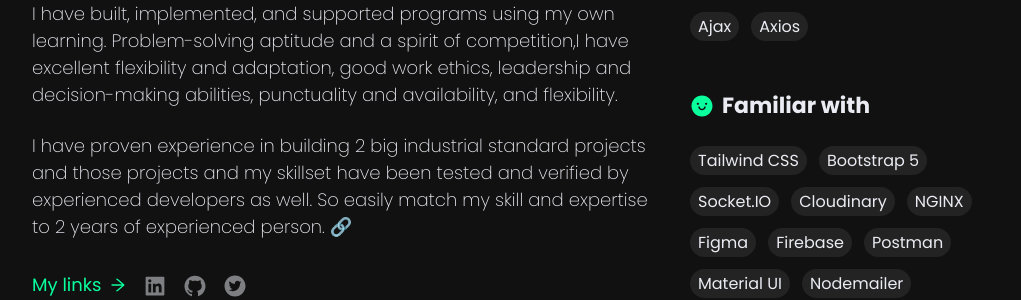
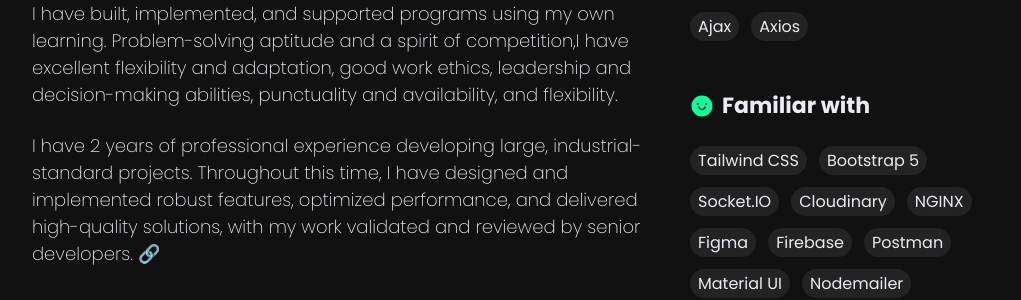
Before and after one commit to akhil-haridas/resume-portfolio, a React (Create React App) app: page / in a window 1280 px wide. Shown: the part 1200-1500 px from the top of the page, without its empty margins (159-1180 px from the left). Built offline with nearby package versions, Linux system fonts and the light colour scheme.

Commit message:
Refactor Aboutme component text for clarity and professionalism; update formatting for consistency

```diff
--- a/src/components/Aboutme/Aboutme.jsx
+++ b/src/components/Aboutme/Aboutme.jsx
@@ -1,4 +1,4 @@
-import React from 'react'
+import React from "react";
 
 const Aboutme = () => {
   return (
@@ -66,10 +66,11 @@ const Aboutme = () => {
         >
           <div className="content">
             <p className="about_aboutText__6K4t_">
-              I have proven experience in building 2 big industrial standard
-              projects and those projects and my skillset have been tested and
-              verified by experienced developers as well. So easily
-              match my skill and expertise to 2 years of experienced person. 🔗
+              I have 2 years of professional experience developing large,
+              industrial-standard projects. Throughout this time, I have
+              designed and implemented robust features, optimized performance,
+              and delivered high-quality solutions, with my work validated and
+              reviewed by senior developers. 🔗
             </p>
           </div>
           <div className="overlay"></div>
@@ -259,6 +260,6 @@ const Aboutme = () => {
       </div>
     </div>
   );
-}
+};
 
-export default Aboutme
+export default Aboutme;
```
